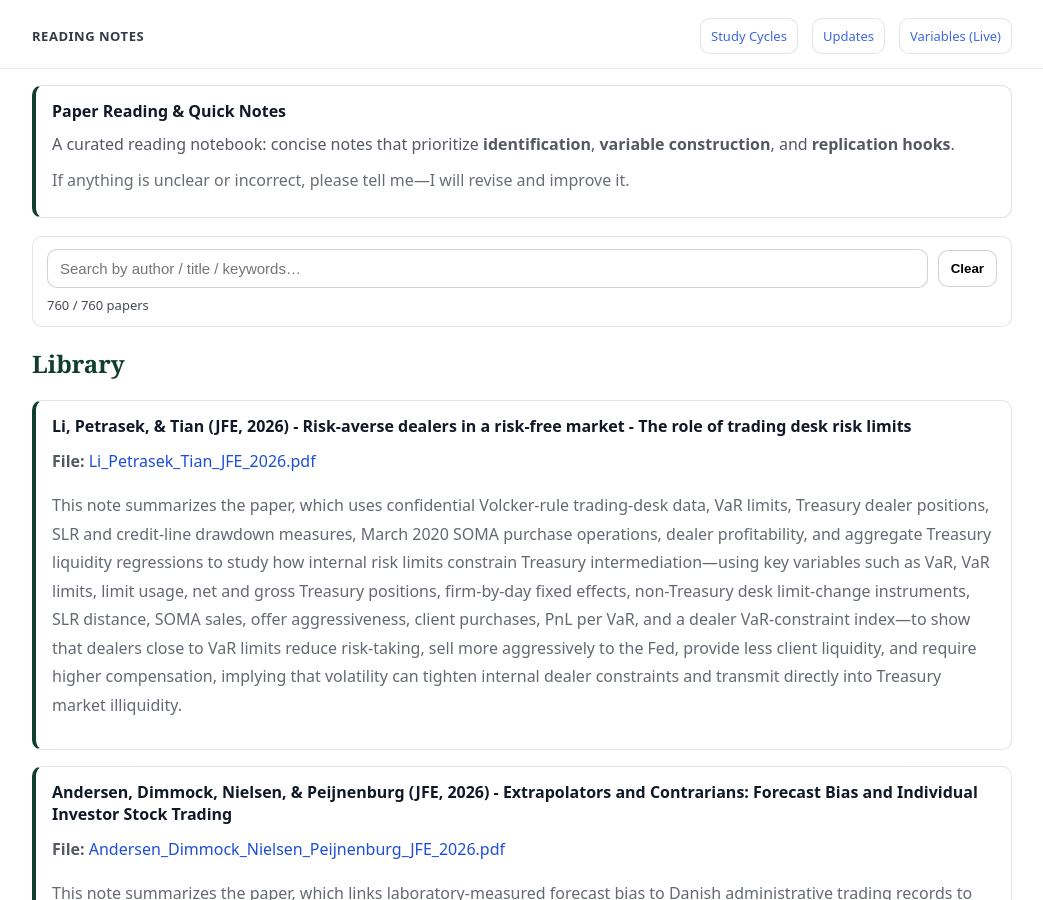
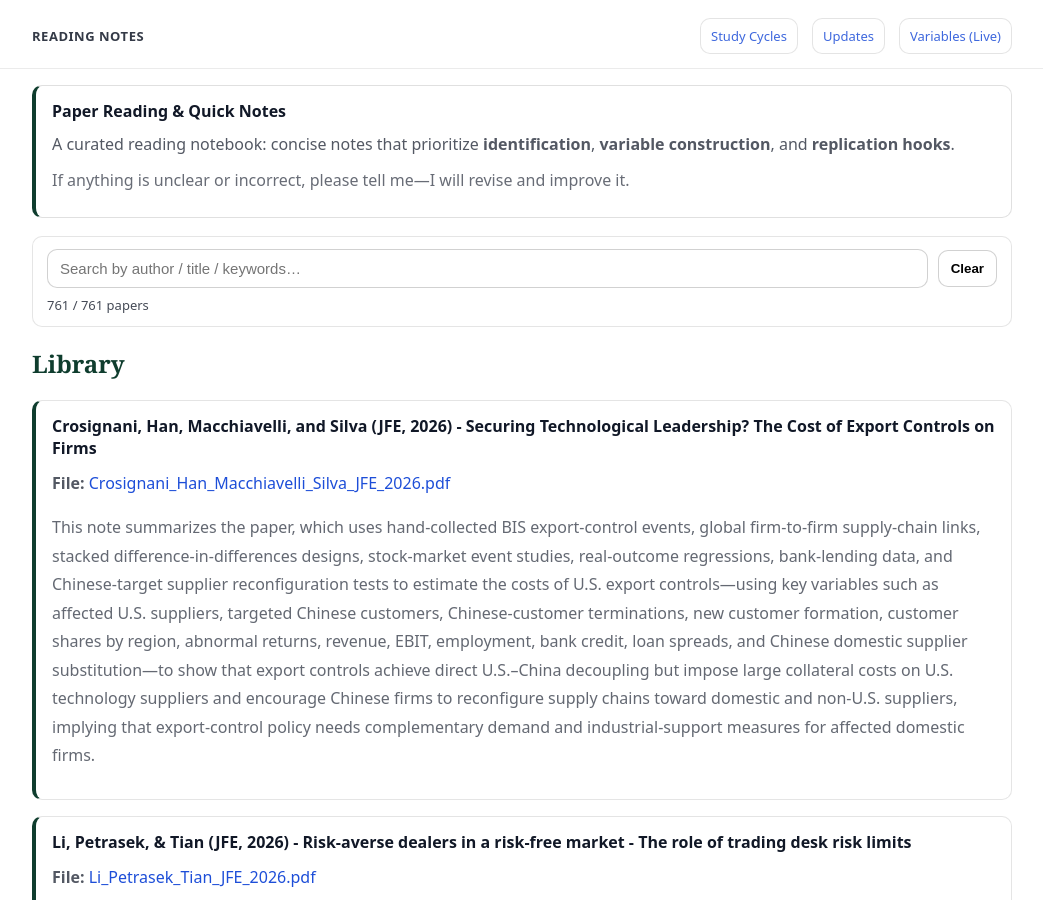
Before and after one commit to yaxinzn/study-archive, a Jekyll site: the page built from reading/index.md, in a window 1280 px wide and 900 px high. Shown: the whole window, without its empty margins (118-1161 px from the left). Built offline with Jekyll 4.4.1, drawn with Linux system fonts in a browser that asks for light colours.

Commit message:
Reading: add/update Crosignani_Han_Macchiavelli_Silva_JFE_2026.pdf

```diff
--- a/_data/reading.yml
+++ b/_data/reading.yml
@@ -1,3 +1,7 @@
+- title: "Crosignani, Han, Macchiavelli, and Silva (JFE, 2026) - Securing Technological Leadership? The Cost of Export Controls on Firms"
+  file: "Crosignani_Han_Macchiavelli_Silva_JFE_2026.pdf"
+  desc: "This note summarizes the paper, which uses hand-collected BIS export-control events, global firm-to-firm supply-chain links, stacked difference-in-differences designs, stock-market event studies, real-outcome regressions, bank-lending data, and Chinese-target supplier reconfiguration tests to estimate the costs of U.S. export controls—using key variables such as affected U.S. suppliers, targeted Chinese customers, Chinese-customer terminations, new customer formation, customer shares by region, abnormal returns, revenue, EBIT, employment, bank credit, loan spreads, and Chinese domestic supplier substitution—to show that export controls achieve direct U.S.–China decoupling but impose large collateral costs on U.S. technology suppliers and encourage Chinese firms to reconfigure supply chains toward domestic and non-U.S. suppliers, implying that export-control policy needs complementary demand and industrial-support measures for affected domestic firms."
+
 - title: "Li, Petrasek, & Tian (JFE, 2026) - Risk-averse dealers in a risk-free market - The role of trading desk risk limits"
   file: "Li_Petrasek_Tian_JFE_2026.pdf"
   desc: "This note summarizes the paper, which uses confidential Volcker-rule trading-desk data, VaR limits, Treasury dealer positions, SLR and credit-line drawdown measures, March 2020 SOMA purchase operations, dealer profitability, and aggregate Treasury liquidity regressions to study how internal risk limits constrain Treasury intermediation—using key variables such as VaR, VaR limits, limit usage, net and gross Treasury positions, firm-by-day fixed effects, non-Treasury desk limit-change instruments, SLR distance, SOMA sales, offer aggressiveness, client purchases, PnL per VaR, and a dealer VaR-constraint index—to show that dealers close to VaR limits reduce risk-taking, sell more aggressively to the Fed, provide less client liquidity, and require higher compensation, implying that volatility can tighten internal dealer constraints and transmit directly into Treasury market illiquidity."
```
Also changed, not shown: 1 other file.
